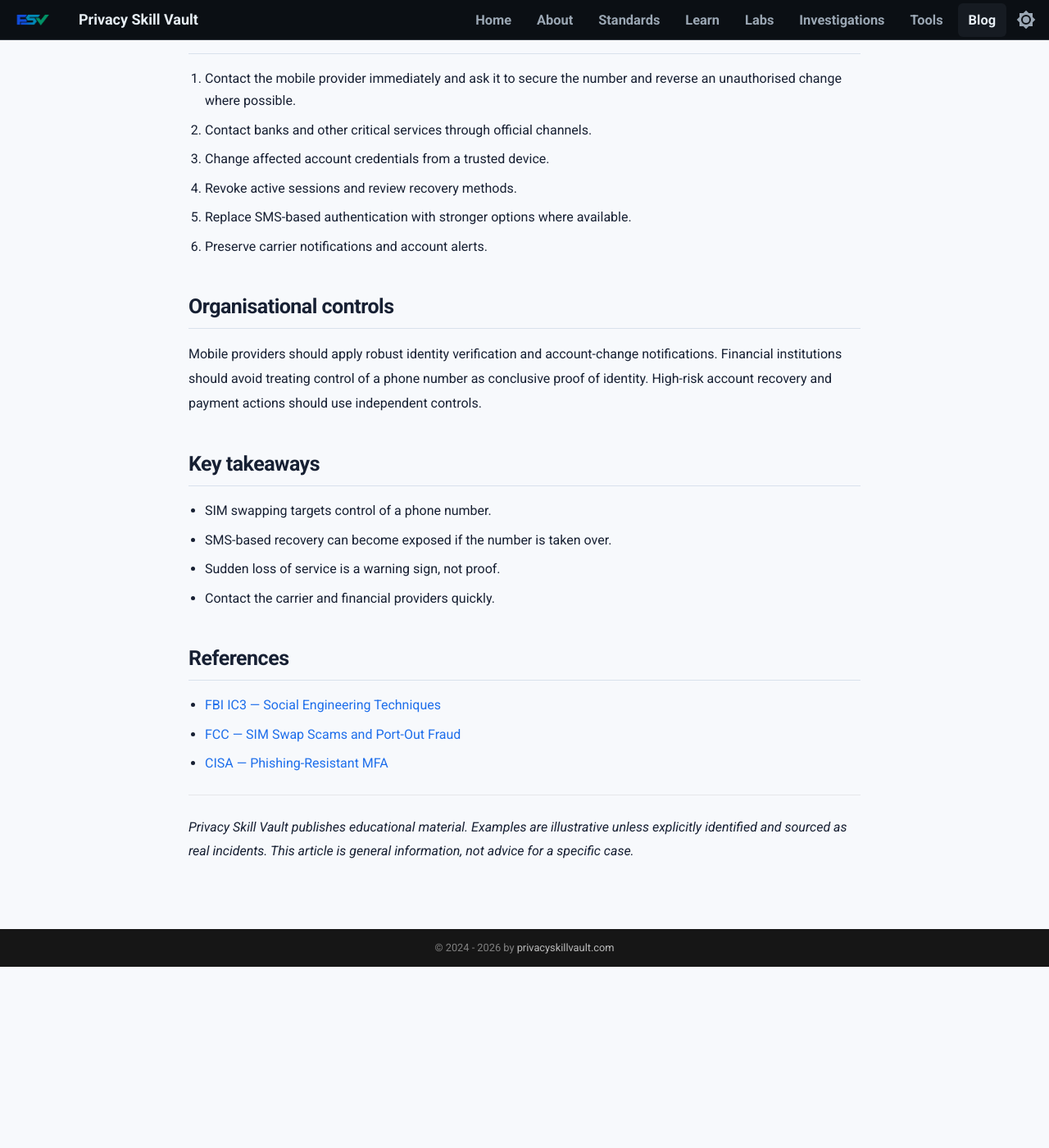
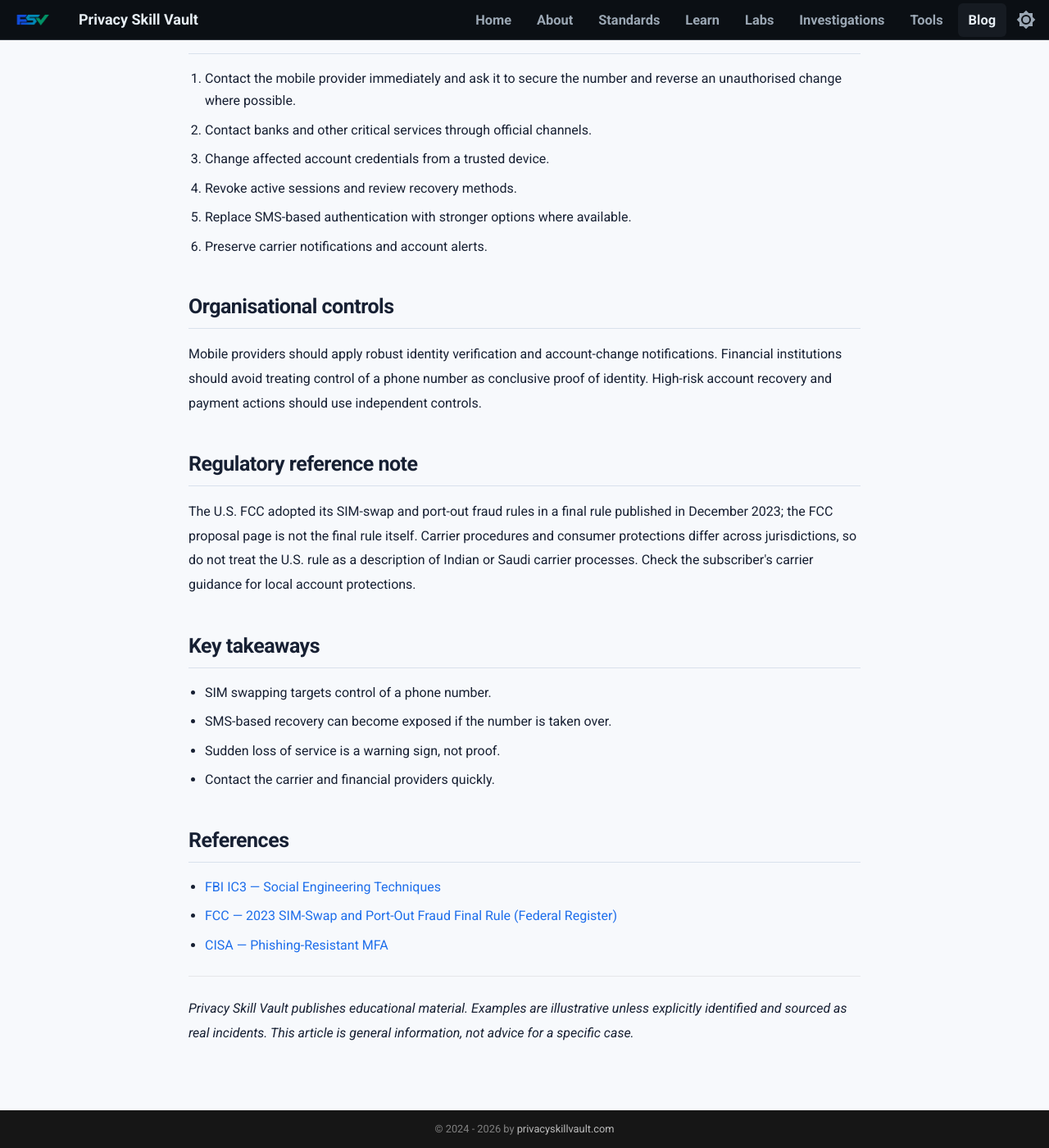
Before and after one commit to PrivacySkillVault/privacyskillvault.github.io, an MkDocs documentation site: the page built from docs/blog/cyber-fraud/sim-swap-fraud/index.md, in a window 1280 px wide and 1400 px high, scrolled down 1212 px. Shown: the whole window at 82% size. Built offline with MkDocs 1.6.1 and Material for MkDocs 9.7.7, drawn with Linux system fonts in a browser that asks for light colours; before the commit the page ends 2391 px from its top, so only the background shows below that.

Commit message:
Accuracy and current threat context: sim-swap-fraud

```diff
--- a/docs/blog/cyber-fraud/sim-swap-fraud/index.md
+++ b/docs/blog/cyber-fraud/sim-swap-fraud/index.md
@@ -38,6 +38,10 @@ A network outage alone does not prove SIM swapping. Contact the carrier using an
 
 Mobile providers should apply robust identity verification and account-change notifications. Financial institutions should avoid treating control of a phone number as conclusive proof of identity. High-risk account recovery and payment actions should use independent controls.
 
+## Regulatory reference note
+
+The U.S. FCC adopted its SIM-swap and port-out fraud rules in a final rule published in December 2023; the FCC proposal page is not the final rule itself. Carrier procedures and consumer protections differ across jurisdictions, so do not treat the U.S. rule as a description of Indian or Saudi carrier processes. Check the subscriber's carrier guidance for local account protections.
+
 ## Key takeaways
 
 - SIM swapping targets control of a phone number.
@@ -48,7 +52,7 @@ Mobile providers should apply robust identity verification and account-change no
 ## References
 
 - [FBI IC3 — Social Engineering Techniques](https://www.ic3.gov/PSA/2024/PSA240411)
-- [FCC — SIM Swap Scams and Port-Out Fraud](https://www.fcc.gov/consumer-governmental-affairs/fcc-proposes-new-rules-protect-consumers-against-sim-swap-scams-and-port-out-fraud)
+- [FCC — 2023 SIM-Swap and Port-Out Fraud Final Rule (Federal Register)](https://www.govinfo.gov/content/pkg/FR-2023-12-08/pdf/2023-26338.pdf)
 - [CISA — Phishing-Resistant MFA](https://www.cisa.gov/resources-tools/resources/implementing-phishing-resistant-mfa)
 
 ---
```
